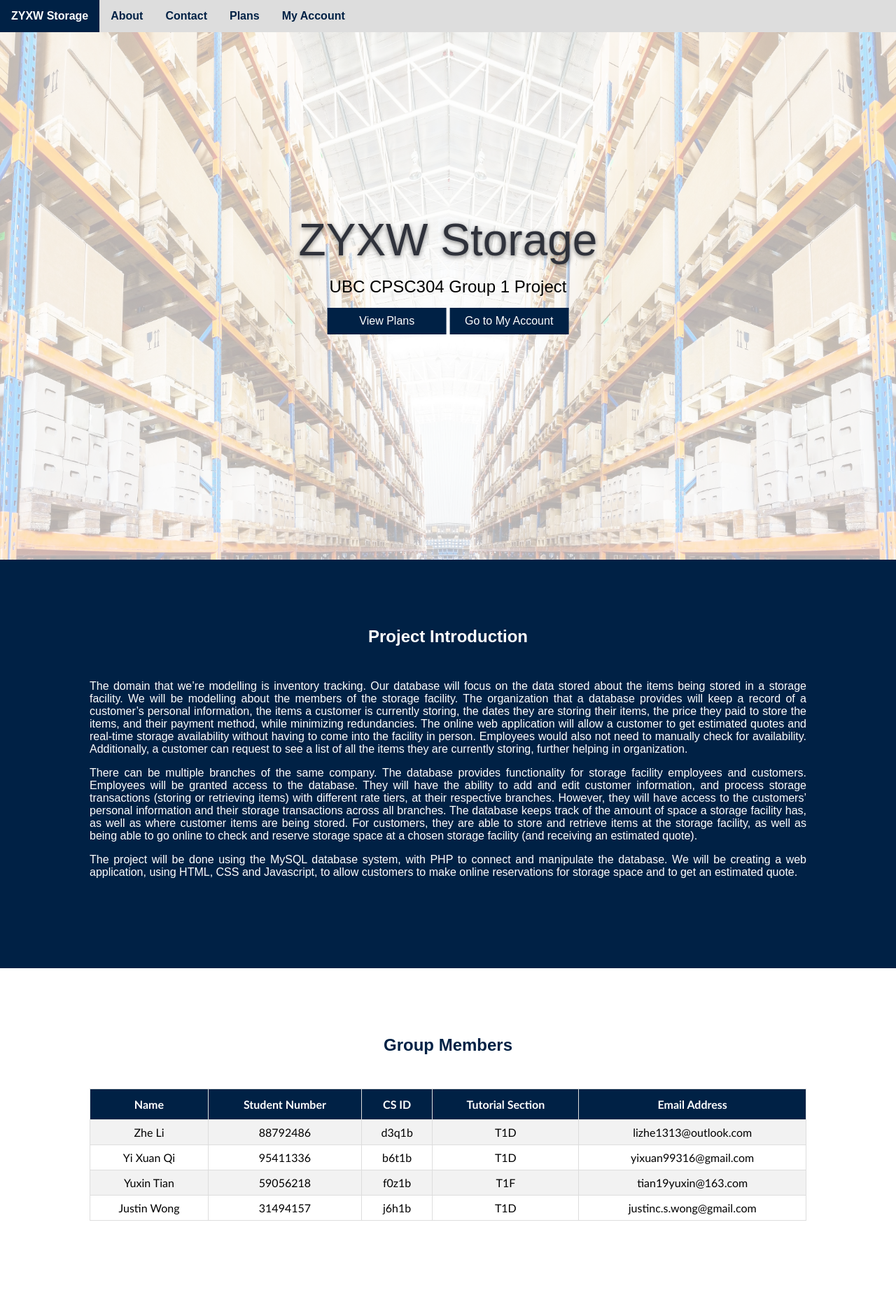
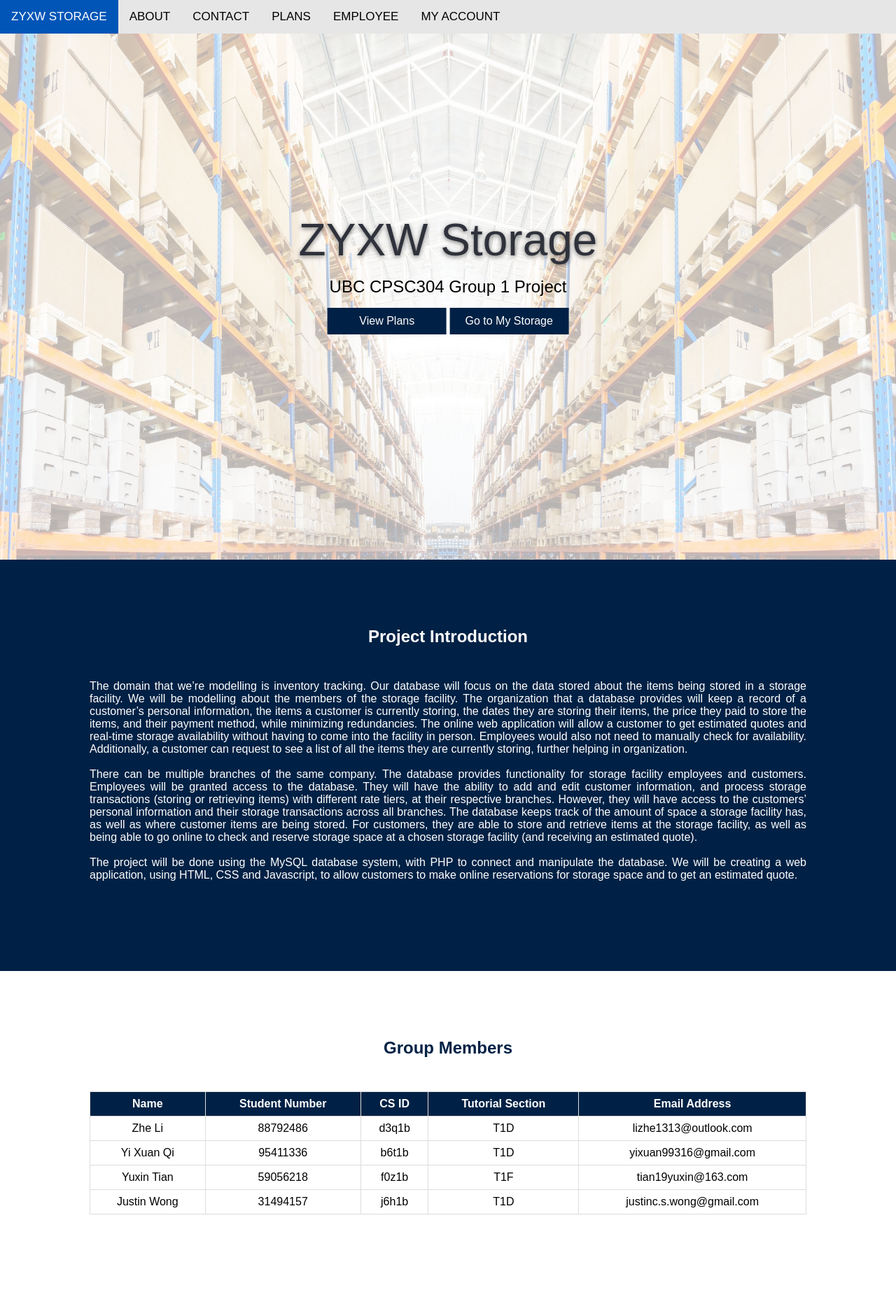
Before and after one commit to lizhe918/UBC_CPSC304_2019S1, a PHP site: page / in a window 1280 px wide. Shown: the top 1864 px of the page at 70% size. Run offline with PHP 8.4, Linux system fonts and the light colour scheme.

Commit message:
Add files via upload

```diff
--- a/warehouse/css/table.css
+++ b/warehouse/css/table.css
@@ -7,6 +7,11 @@ body {
 .tableblock {
   background-color: #97D4E9;
   color: #002145;
+  text-align: center;
+}
+
+.entities {
+  border-collapse: collapse;
   text-align: center;
 }
 
--- a/warehouse/index.html
+++ b/warehouse/index.html
@@ -1,47 +1,60 @@
 <html lang="en" dir="ltr">
   <head>
     <meta charset="utf-8">
-    <title>ZWYX Storage Home</title>
-    <link rel="stylesheet" href="./css/home.css">
+    <meta name="viewport" content="width=device-width, initial-scale=1">
+    <title>ZYXW Storage</title>
+    <link rel="stylesheet" href="./css/navbar.css">
+    <link rel="stylesheet" href="./css/welcome.css">
+    <link rel="stylesheet" href="./css/input_button.css">
+    <link rel="stylesheet" href="./css/paragraph.css">
+    <link rel="stylesheet" href="./css/table.css">
+    <link rel="stylesheet" href="https://cdnjs.cloudflare.com/ajax/libs/font-awesome/4.7.0/css/font-awesome.min.css">
   </head>
   <body>
-
-    <ul>
-      <li><a class="active" href="#Home">ZYXW Storage</a></li>
-      <li><a href="#Intro">About</a></li>
-      <li><a href="#contact">Contact</a></li>
-      <li><a href="">Plans</a></li>
-      <li><a href="login.php">My Account</a></li>
-    </ul>
-
-    <section class="firstSec" id="Home">
-      <div class="background">
-      </div>
-      <div class="welcome">
-        <span class="keyword">ZYXW Storage</span>
-        <p></p>
-        <span class="slogan">UBC CPSC304 Group 1 Project</span>
-        <p></p>
-        <a class="plans" href="">View Plans</a>
-        <a class="plans" href="login.php">Go to My Account</a>
+    <section class="navbar">
+      <div class="items" id="thebar">
+        <a href="./index.html#home" id="brandlabel">ZYXW STORAGE</a>
+          <a href="./index.html#about">ABOUT</a>
+          <a href="./index.html#contact">CONTACT</a>
+          <a href="./plans.php">PLANS</a>
+          <a  href="./elogin.html">EMPLOYEE</a>
+          <a  href="./clogin.php">MY ACCOUNT</a>
+        <a href="javascript:void(0);" class="icon" onclick="mobileExpand()">
+          <i class="fa fa-bars"></i>
+        </a>
       </div>
     </section>
-    <section class="secondSec" id="Intro">
 
-      <h1 class="brand">Project Introduction</h1>
-      <div class="introduction">
+    <section class="welcome" id="home">
+      <div class="background"></div>
+      <div class="greeting">
+        <span class="title">ZYXW Storage</span>
+        <p></p>
+        <span class="subtitle">UBC CPSC304 Group 1 Project</span>
+        <p></p>
+        <a class="linkbutton" href="">View Plans</a>
+        <a class="linkbutton" href="">Go to My Storage</a>
+      </div>
+    </section>
+
+    <section class="article" id="about">
+    <h1>Project Introduction</h1>
+    <div class="paragraph">
+    <p>
         The domain that we’re modelling is inventory tracking. Our database will focus on the data stored about the items being stored in a storage facility.
         We will be modelling about the members of the storage facility. The organization that a database provides will keep a record of a customer’s personal information, the items a customer is currently storing, the dates they are storing their items, the price they paid to store the items, and their payment method, while minimizing redundancies. The online web application will allow a customer to get estimated quotes and real-time storage availability without having to come into the facility in person. Employees would also not need to manually check for availability. Additionally, a customer can request to see a list of all the items they are currently storing, further helping in organization.
-        <p></p>
+        <p><br></p>
         There can be multiple branches of the same company. The database provides functionality for storage facility employees and customers. Employees will be granted access to the database. They will have the ability to add and edit customer information, and process storage transactions (storing or retrieving items) with different rate tiers, at their respective branches. However, they will have access to the customers’ personal information and their storage transactions across all branches. The database keeps track of the amount of space a storage facility has, as well as where customer items are being stored. For customers, they are able to store and retrieve items at the storage facility, as well as being able to go online to check and reserve storage space at a chosen storage facility (and receiving an estimated quote).
-        <p></p>
+        <p><br></p>
         The project will be done using the MySQL database system, with PHP to connect and manipulate the database. We will be creating a web application, using HTML, CSS and Javascript, to allow customers to make online reservations for storage space and to get an estimated quote.
-      </div>
-    </section>
-    <section class="thirdSec" id="contact">
-      <h1 class="member">Group Members</h1>
-      <div>
-      <table id="members">
+    </p>
+    </div>
+  </section>
+
+  <section class="tableblock" style="background-color: white;" id="contact">
+      <h1>Group Members</h1>
+      <div class="thetable">
+        <table class="entities" style="width:100%">
         <tr>
           <th>Name</th>
           <th>Student Number</th>
@@ -77,19 +90,24 @@
           <td>T1D</td>
           <td>justinc.s.wong@gmail.com</td>
         </tr>
-      </table>
+        </table>
       </div>
     </section>
+
     <section class=map data-position=119>
-      <div class="map-component--component-wrapper component-wrapper">
-        <div class=map-component--inner style="background-image: url('')">
-          <div class=map-iframe-wrapper>
-            <iframe width=100% height=400 frameborder=0 style=border:0 src="https://www.google.com/maps/embed/v1/place?key=AIzaSyC95r60uYUnB7WMJJu308Sz9PM1vo2NR1k&q=ICICS" allowfullscreen>
-            </iframe>
-          </div>
-        </div>
-      </div>
+      <iframe width=100% height=400 frameborder=0 style=border:0 src="https://www.google.com/maps/embed/v1/place?key=AIzaSyC95r60uYUnB7WMJJu308Sz9PM1vo2NR1k&q=ICICS" allowfullscreen>
+      </iframe>
     </section>
-    <
+
+    <script>
+      function mobileExpand() {
+        var x = document.getElementById("thebar");
+        if (x.className === "items") {
+          x.className += " responsive";
+        } else {
+          x.className = "items";
+        }
+      }
+    </script>
   </body>
 </html>
--- a/warehouse/infrastructure/css/form.css
+++ b/warehouse/infrastructure/css/form.css
@@ -68,7 +68,7 @@ form .button {
 
 
 @media screen and (max-width: 1080px) {
-  input[type=text], input[type=tel], input[type=email], input[type="date"],input[type="password"], select, textarea {
+  input[type=text], input[type=tel],input[type=date], input[type=email], input[type="password"], select, textarea {
     width: 100%;
   }
 
--- a/warehouse/infrastructure/welcome.html
+++ b/warehouse/infrastructure/welcome.html
@@ -1,6 +1,7 @@
 <html lang="en" dir="ltr">
   <head>
     <meta charset="utf-8">
+    <meta name="viewport" content="width=device-width, initial-scale=1">
     <title>Welcome Template</title>
     <link rel="stylesheet" href="./css/welcome.css">
     <link rel="stylesheet" href="./css/input_button.css">
```
Also changed, not shown: warehouse/css/form.css (+11 -10 lines), warehouse/infrastructure/css/table.css (+5 -4 lines), warehouse/infrastructure/map.html (added, +15 -0 lines).
